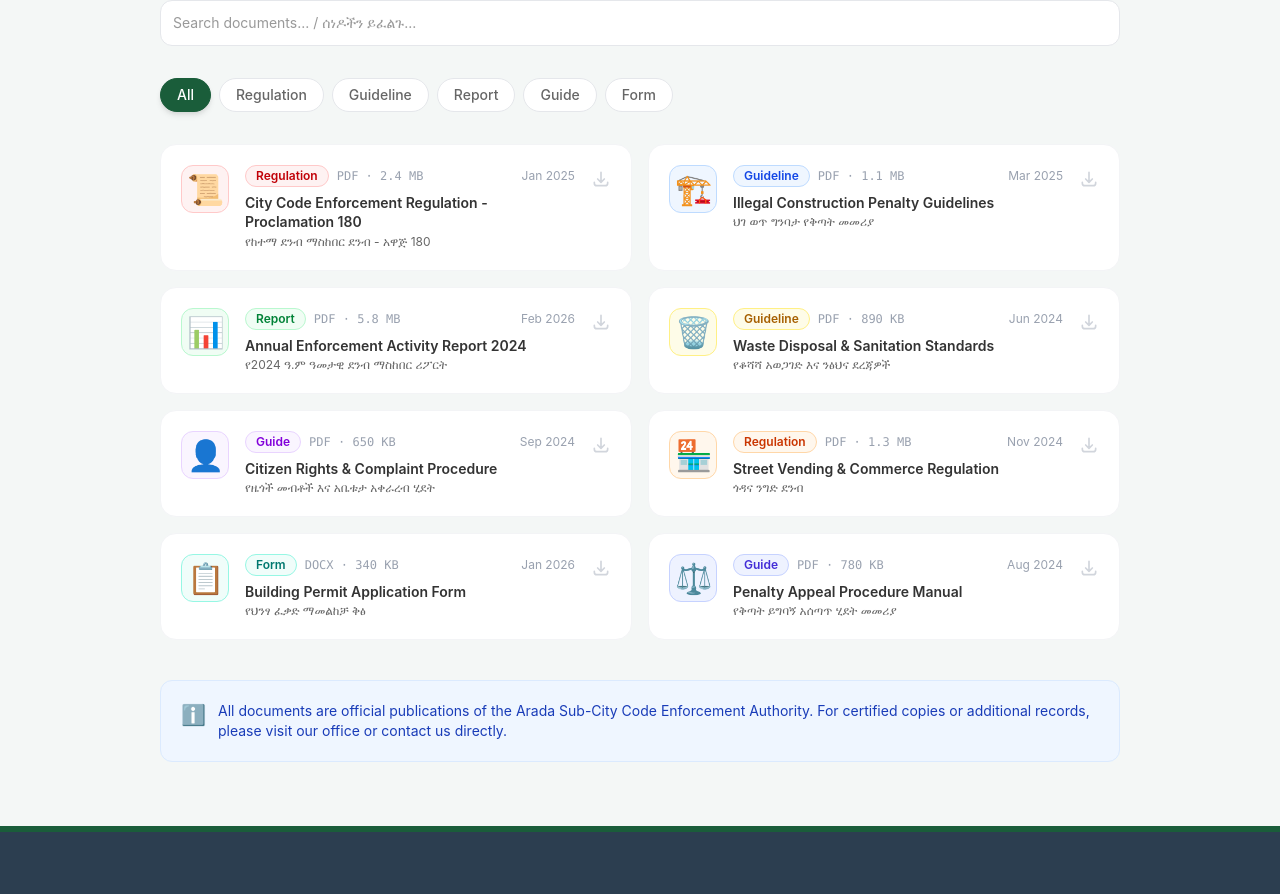
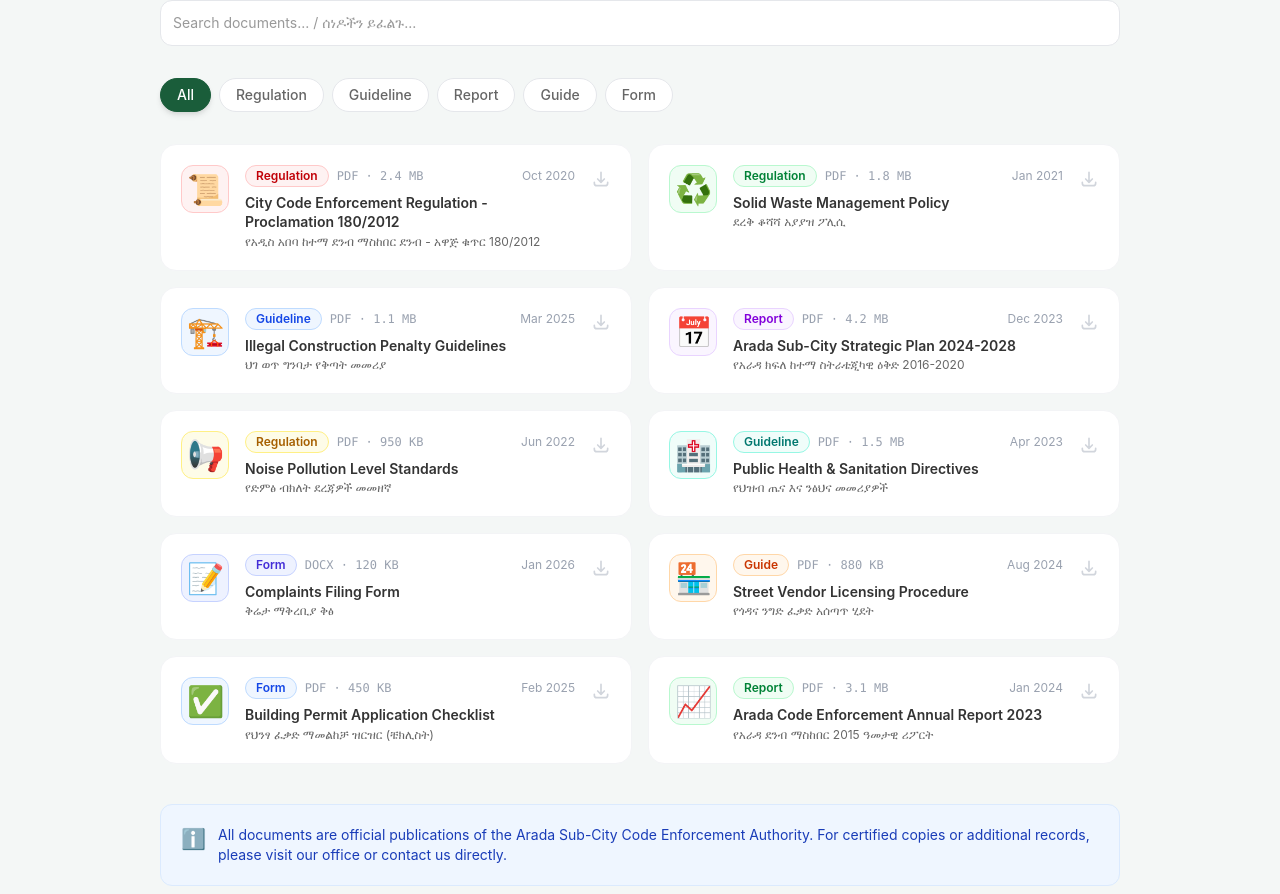
Before and after one commit to abeyeshitila81/arada-code-enforcement, a React app in the folder frontend/: page /arada-code-enforcement/documents in a window 1280 px wide. Shown: the part 450-1344 px from the top of the page. Built offline with nearby package versions, Linux system fonts and the light colour scheme; the HTML template or start-up script is replaced by a standard one.

Commit message:
Expand official documents list and update contact details

```diff
--- a/frontend/src/components/Documents.jsx
+++ b/frontend/src/components/Documents.jsx
@@ -3,17 +3,30 @@ import React, { useState } from 'react';
 const documents = [
   {
     id: 1,
-    title: 'City Code Enforcement Regulation - Proclamation 180',
-    titleAm: 'የከተማ ደንብ ማስከበር ደንብ - አዋጅ 180',
+    title: 'City Code Enforcement Regulation - Proclamation 180/2012',
+    titleAm: 'የአዲስ አበባ ከተማ ደንብ ማስከበር ደንብ - አዋጅ ቁጥር 180/2012',
     category: 'Regulation',
     type: 'PDF',
     size: '2.4 MB',
-    date: 'Jan 2025',
+    date: 'Oct 2020',
     icon: '📜',
     color: 'red',
+    url: '/documents/proclamation_180.pdf'
   },
   {
     id: 2,
+    title: 'Solid Waste Management Policy',
+    titleAm: 'ደረቅ ቆሻሻ አያያዝ ፖሊሲ',
+    category: 'Regulation',
+    type: 'PDF',
+    size: '1.8 MB',
+    date: 'Jan 2021',
+    icon: '♻️',
+    color: 'green',
+    url: '/documents/waste_policy.pdf'
+  },
+  {
+    id: 3,
     title: 'Illegal Construction Penalty Guidelines',
     titleAm: 'ህገ ወጥ ግንባታ የቅጣት መመሪያ',
     category: 'Guideline',
@@ -22,73 +35,92 @@ const documents = [
     date: 'Mar 2025',
     icon: '🏗️',
     color: 'blue',
-  },
-  {
-    id: 3,
-    title: 'Annual Enforcement Activity Report 2024',
-    titleAm: 'የ2024 ዓ.ም ዓመታዊ ደንብ ማስከበር ሪፖርት',
-    category: 'Report',
-    type: 'PDF',
-    size: '5.8 MB',
-    date: 'Feb 2026',
-    icon: '📊',
-    color: 'green',
+    url: '/documents/construction_guideline.pdf'
   },
   {
     id: 4,
-    title: 'Waste Disposal & Sanitation Standards',
-    titleAm: 'የቆሻሻ አወጋገድ እና ንፅህና ደረጃዎች',
-    category: 'Guideline',
+    title: 'Arada Sub-City Strategic Plan 2024-2028',
+    titleAm: 'የአራዳ ክፍለ ከተማ ስትራቴጂካዊ ዕቅድ 2016-2020',
+    category: 'Report',
     type: 'PDF',
-    size: '890 KB',
-    date: 'Jun 2024',
-    icon: '🗑️',
-    color: 'yellow',
+    size: '4.2 MB',
+    date: 'Dec 2023',
+    icon: '📅',
+    color: 'purple',
+    url: '/documents/strategic_plan.pdf'
   },
   {
     id: 5,
-    title: 'Citizen Rights & Complaint Procedure',
-    titleAm: 'የዜጎች መብቶች እና አቤቱታ አቀራረብ ሂደት',
-    category: 'Guide',
+    title: 'Noise Pollution Level Standards',
+    titleAm: 'የድምፅ ብክለት ደረጃዎች መመዘኛ',
+    category: 'Regulation',
     type: 'PDF',
-    size: '650 KB',
-    date: 'Sep 2024',
-    icon: '👤',
-    color: 'purple',
+    size: '950 KB',
+    date: 'Jun 2022',
+    icon: '📢',
+    color: 'yellow',
+    url: '/documents/noise_standards.pdf'
   },
   {
     id: 6,
-    title: 'Street Vending & Commerce Regulation',
-    titleAm: 'ጎዳና ንግድ ደንብ',
-    category: 'Regulation',
+    title: 'Public Health & Sanitation Directives',
+    titleAm: 'የህዝብ ጤና እና ንፅህና መመሪያዎች',
+    category: 'Guideline',
     type: 'PDF',
-    size: '1.3 MB',
-    date: 'Nov 2024',
-    icon: '🏪',
-    color: 'orange',
+    size: '1.5 MB',
+    date: 'Apr 2023',
+    icon: '🏥',
+    color: 'teal',
+    url: '/documents/health_directives.pdf'
   },
   {
     id: 7,
-    title: 'Building Permit Application Form',
-    titleAm: 'የህንፃ ፈቃድ ማመልከቻ ቅፅ',
+    title: 'Complaints Filing Form',
+    titleAm: 'ቅሬታ ማቅረቢያ ቅፅ',
     category: 'Form',
     type: 'DOCX',
-    size: '340 KB',
+    size: '120 KB',
     date: 'Jan 2026',
-    icon: '📋',
-    color: 'teal',
+    icon: '📝',
+    color: 'indigo',
+    url: '/documents/complaint_form.docx'
   },
   {
     id: 8,
-    title: 'Penalty Appeal Procedure Manual',
-    titleAm: 'የቅጣት ይግባኝ አሰጣጥ ሂደት መመሪያ',
+    title: 'Street Vendor Licensing Procedure',
+    titleAm: 'የጎዳና ንግድ ፈቃድ አሰጣጥ ሂደት',
     category: 'Guide',
     type: 'PDF',
-    size: '780 KB',
+    size: '880 KB',
     date: 'Aug 2024',
-    icon: '⚖️',
-    color: 'indigo',
+    icon: '🏪',
+    color: 'orange',
+    url: '/documents/vendor_guide.pdf'
   },
+  {
+    id: 9,
+    title: 'Building Permit Application Checklist',
+    titleAm: 'የህንፃ ፈቃድ ማመልከቻ ዝርዝር (ቼክሊስት)',
+    category: 'Form',
+    type: 'PDF',
+    size: '450 KB',
+    date: 'Feb 2025',
+    icon: '✅',
+    color: 'blue',
+    url: '/documents/permit_checklist.pdf'
+  },
+  {
+    id: 10,
+    title: 'Arada Code Enforcement Annual Report 2023',
+    titleAm: 'የአራዳ ደንብ ማስከበር 2015 ዓመታዊ ሪፖርት',
+    category: 'Report',
+    type: 'PDF',
+    size: '3.1 MB',
+    date: 'Jan 2024',
+    icon: '📈',
+    color: 'green',
+    url: '/documents/annual_report_2023.pdf'
+  }
 ];
 const categories = ['All', 'Regulation', 'Guideline', 'Report', 'Guide', 'Form'];
 const colorMap = {
```
